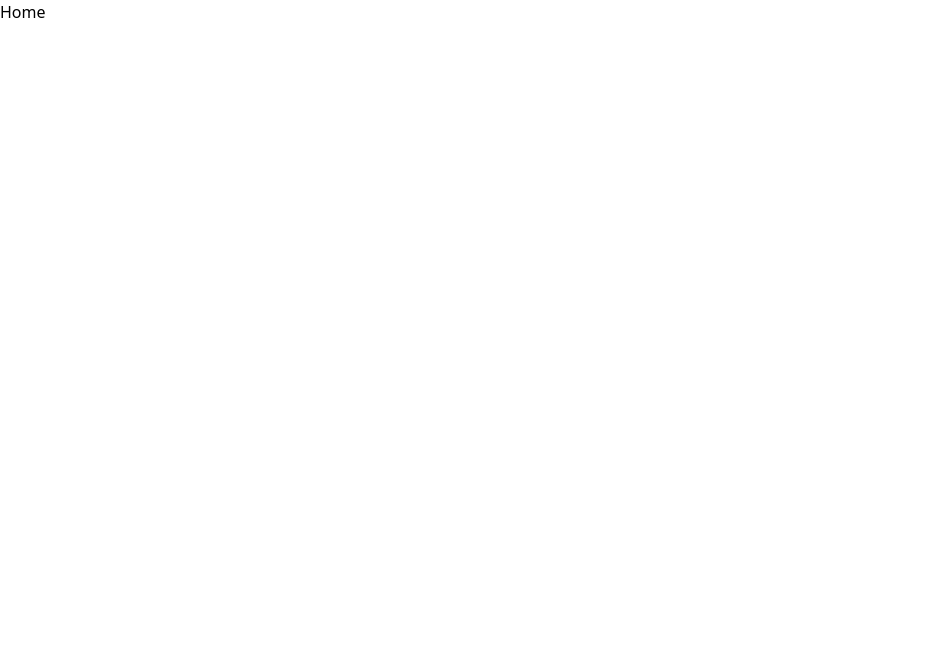
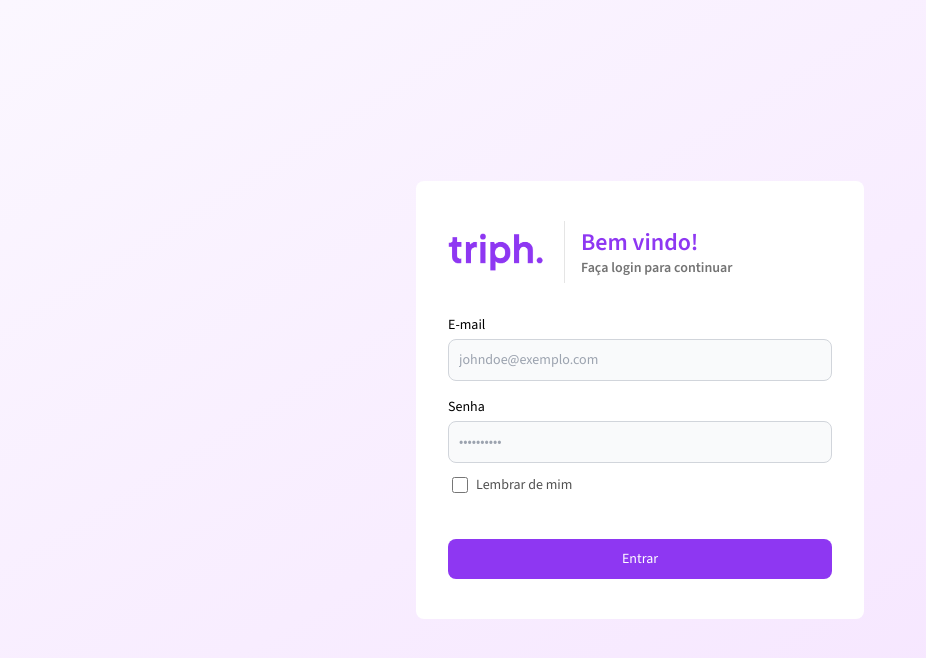
Before and after one commit to vnxcius/triph-admin, a React (Vite) app: page / in a window 1280 px wide. Shown: the top 658 px of the page, without its empty margins (0-926 px from the left). Built offline with nearby package versions, Linux system fonts and the light colour scheme.

Commit message:
Homepage requires auth

```diff
--- a/src/pages/Home.tsx
+++ b/src/pages/Home.tsx
@@ -1,7 +1,10 @@
+import DefaultPage from "../components/DefaultPage"
 
 const Home = () => {
   return (
-    <div>Home</div>
+    <DefaultPage>
+      <div>Home</div>
+    </DefaultPage>
   )
 }
 
```
